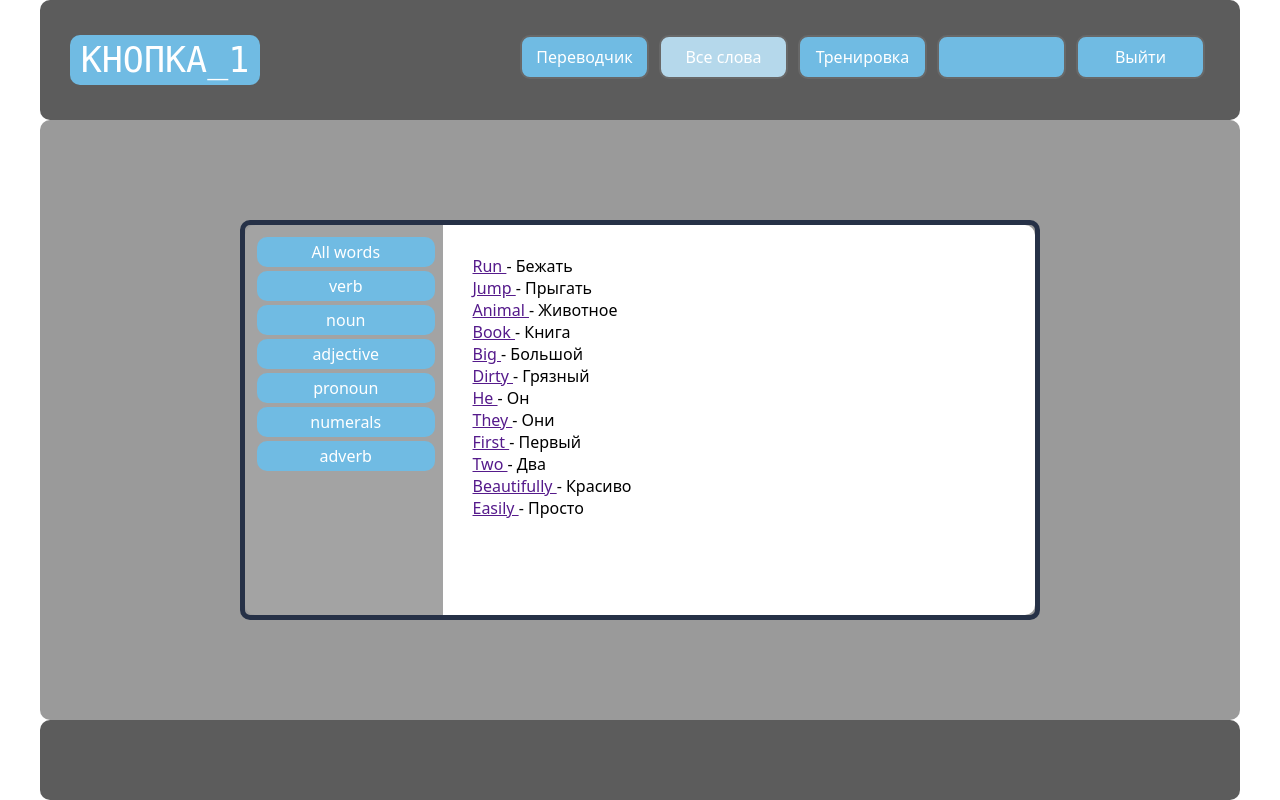
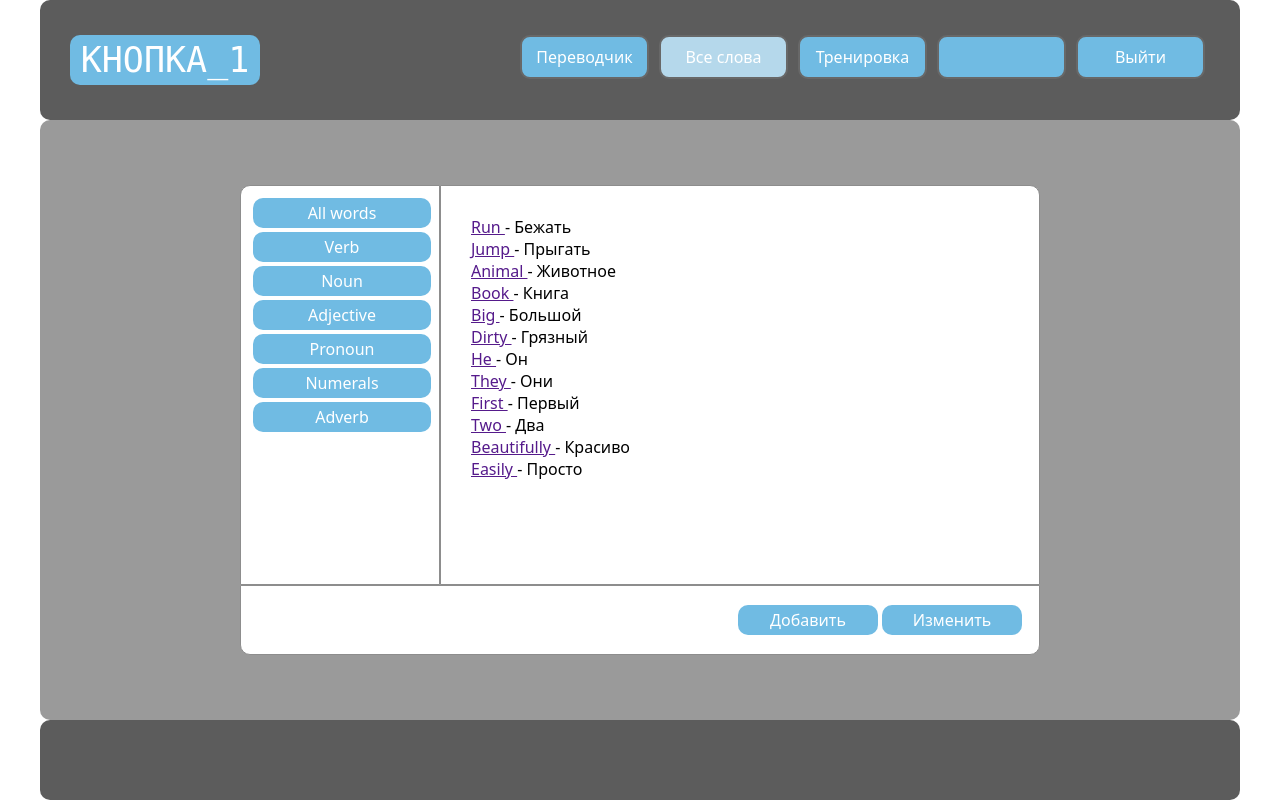
Before and after one commit to MetraVoprak/translator, a Django app: page /all_words/ in a window 1280 px wide. Run offline with Django 3.2, Linux system fonts and the light colour scheme; a user stored in the database is signed in; data comes from the database, SQL or seed files in the repository; parts of the project's set-up code (start-up, migrations or seed data) failed here and were passed over.

Commit message:
Step 5. adding Add and Edit buttons

```diff
--- a/mainapp/templates/mainapp/all_words.html
+++ b/mainapp/templates/mainapp/all_words.html
@@ -7,8 +7,8 @@
 
 
 {% block content %}
+<div class="general-all-worlds">
     <div class="all_words">
-
         {% include "mainapp/includes/inc_categories_word.html"%}
 
         <div class="list_words">
@@ -17,6 +17,9 @@
             {% endfor %}
         </div>
     </div>
+    {% include "mainapp/includes/inc_crud_word.html"%}
+</div>
+
 {% endblock content %}
 
 {% block footer %}
--- a/mainapp/templates/mainapp/all_words_list.html
+++ b/mainapp/templates/mainapp/all_words_list.html
@@ -2,8 +2,8 @@
 {% load static %}
 
 {% block content %}
+<div class="general-all-worlds">
     <div class="all_words">
-
         {% include "mainapp/includes/inc_categories_word.html"%}
 
         <div class="list_words">
@@ -12,4 +12,6 @@
             {% endfor %}
         </div>
     </div>
+    {% include "mainapp/includes/inc_crud_word.html"%}
+</div>
 {% endblock content %}
--- a/mainapp/templates/mainapp/includes/inc_categories_word.html
+++ b/mainapp/templates/mainapp/includes/inc_categories_word.html
@@ -7,7 +7,7 @@
         {% for link in links_menu %}
         <li>
                 <a class="{% if request.resolver_match.kwargs.pk == link.pk %}act_button_cat_words{% else %}button_cat_words{% endif %}"
-                        href="{% url 'all_words:categories' link.pk %}">{{ link.name }}
+                        href="{% url 'all_words:categories' link.pk %}">{{ link.name|capfirst }}
                 </a>
         </li>
         {% endfor%}
--- /dev/null
+++ b/mainapp/templates/mainapp/includes/inc_crud_word.html
@@ -0,0 +1,6 @@
+<div class="cdud-words">
+    {% if user.is_authenticated %}
+    <a class="button_cat_words" href="{% url 'all_words:addword' %}">Добавить</a>
+    <a class="button_cat_words" href="{% url 'all_words:updword' %}">Изменить</a>
+    {% endif %}
+</div>
--- a/mainapp/urls.py
+++ b/mainapp/urls.py
@@ -6,6 +6,7 @@ app_name = "mainapp"
 
 urlpatterns = [
     path("", mainapp.all_words, name="all_words"),
-    # тут надо сделать доп страницу на каждое слово
-    path("<int:pk>/", mainapp.all_words, name="categories"),
+    path("add_new_word/", mainapp.addword, name="addword"),
+    path("upd_word/", mainapp.updword, name="updword"),
+    path("category/<int:pk>/", mainapp.all_words, name="categories"),
 ]
--- a/mainapp/views.py
+++ b/mainapp/views.py
@@ -52,3 +52,15 @@ def training(request):
     title = "Тренировка"
     content = {"title": title}
     return render(request, "mainapp/training.html", content)
+
+
+def addword(request):
+    title = "Добавление"
+    content = {"title": title}
+    return render(request, "mainapp/add_word.html", content)
+
+
+def updword(request):
+    title = "Изменение"
+    content = {"title": title}
+    return render(request, "mainapp/upd_word.html", content)
--- a/static/style.css
+++ b/static/style.css
@@ -218,35 +218,31 @@
 
 /* Общий элемент(категории + слова) на странице "Все слова" */
 .all_words {
-    border: 5px solid rgb(38, 49, 71);
     width: 800px;
     height: 400px;
     display: flex;
     box-sizing: border-box;
-    border-radius: 10px;
-
 }
 
 
 /* Левый элемент с категориями на странице "Все слова" */
 .cat_words {
-    /* border: 1px solid rgb(0, 0, 0); */
+    border: 1px solid rgb(141, 141, 141);
     display: flex;
     flex-direction: column;
     width: 25%;
     height: 100%;
-    background-color: #a3a3a3;
+    background-color: #ffffff;
     padding: 10px;
     box-sizing: border-box;
     border-top-left-radius: 10px;
-    border-bottom-left-radius: 10px;
 }
 
 
 /* Кнопки категорий в левой части на странице "Все слова" */
 .button_cat_words {
     color: #fff;
-    /* border: 1px solid rgb(0, 0, 0); */
+    /* border: 1px solid rgb(141, 141, 141); */
     width: 100%;
     height: 30px;
     display: flex;
@@ -262,7 +258,6 @@
 /* Активные кнопки категорий в левой части на странице "Все слова" */
 .act_button_cat_words {
     color: #fff;
-    /* border: 1px solid rgb(0, 0, 0); */
     width: 100%;
     height: 30px;
     display: flex;
@@ -274,22 +269,51 @@
     border-radius: 10px;
 }
 
+
 /* Правая часть со списком всех слов на странице "Все слова" */
 .list_words {
-    /* border: 1px solid rgb(0, 0, 0); */
-    /* display: flex; */
     width: 75%;
     height: 100%;
     background-color: #fff;
     padding: 30px;
     box-sizing: border-box;
     border-top-right-radius: 10px;
+    border: 1px solid rgb(141, 141, 141);
+
+}
+
+
+/* нижний элемент на странице "Все слова", Кнопки "добавления" и "изменения" */
+.cdud-words {
+    height: 70px;
+    width: 100%;
+    padding-right: 15px;
+    align-self: flex-end;
+    background-color: #ffffff;
+    box-sizing: border-box;
+    display: flex;
+    align-items: center;
+    justify-content: end;
+    border-bottom-left-radius: 10px;
     border-bottom-right-radius: 10px;
+    border: 1px solid rgb(141, 141, 141);
+
+}
+
+/* Стили кнопок в рамках блока КРУД*/
+.cdud-words .button_cat_words {
+    width: 140px;
 }
 
 /* Отключение "точек" у списков "ли" */
 li {
     list-style-type: none;
+}
+
+/* Все элементы центральной части (категории + слова + круд) */
+.general-all-worlds {
+    /* border: 3px solid rgb(38, 49, 71); */
+    border-radius: 20px;
 }
 
 /* Объединяющая рамка для форм */
```
Also changed, not shown: mainapp/templates/mainapp/add_word.html (added, +16 -0 lines), mainapp/templates/mainapp/upd_word.html (added, +16 -0 lines), translator/urls.py (+2 -12 lines). Lines whose indentation alone changed are shown as unchanged.
